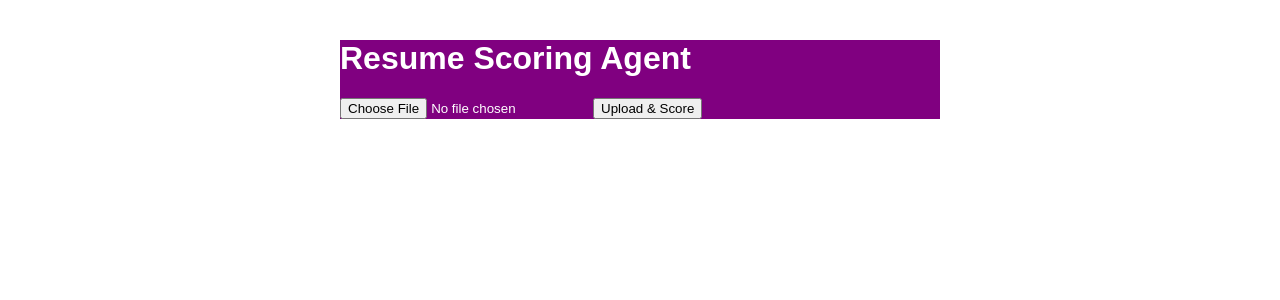
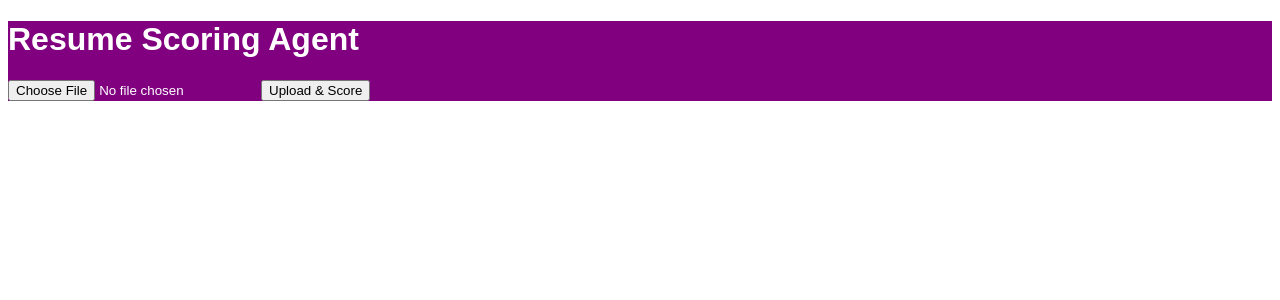
Before and after one commit to rajdeep-office/Resume-agent, a React (Create React App) app in the folder frontend/: page / in a window 1280 px wide. Shown: the top 300 px of the page. Built offline with nearby package versions, Linux system fonts and the light colour scheme.

Commit message:
Update App.js

```diff
--- a/frontend/src/App.js
+++ b/frontend/src/App.js
@@ -3,7 +3,7 @@ import UploadResume from "./components/UploadResume";
 
 function App() {
   return (
-    <div style={{background: "purple", maxWidth: 600, margin: "40px auto", fontFamily: "sans-serif", color:"white" }}>
+    <div style={{background: "purple", maxWidth: "auto", maxHeight: "auto", fontFamily: "sans-serif", color:"white" }}>
 
   <h1> Resume Scoring Agent </h1>
       <UploadResume />
```
